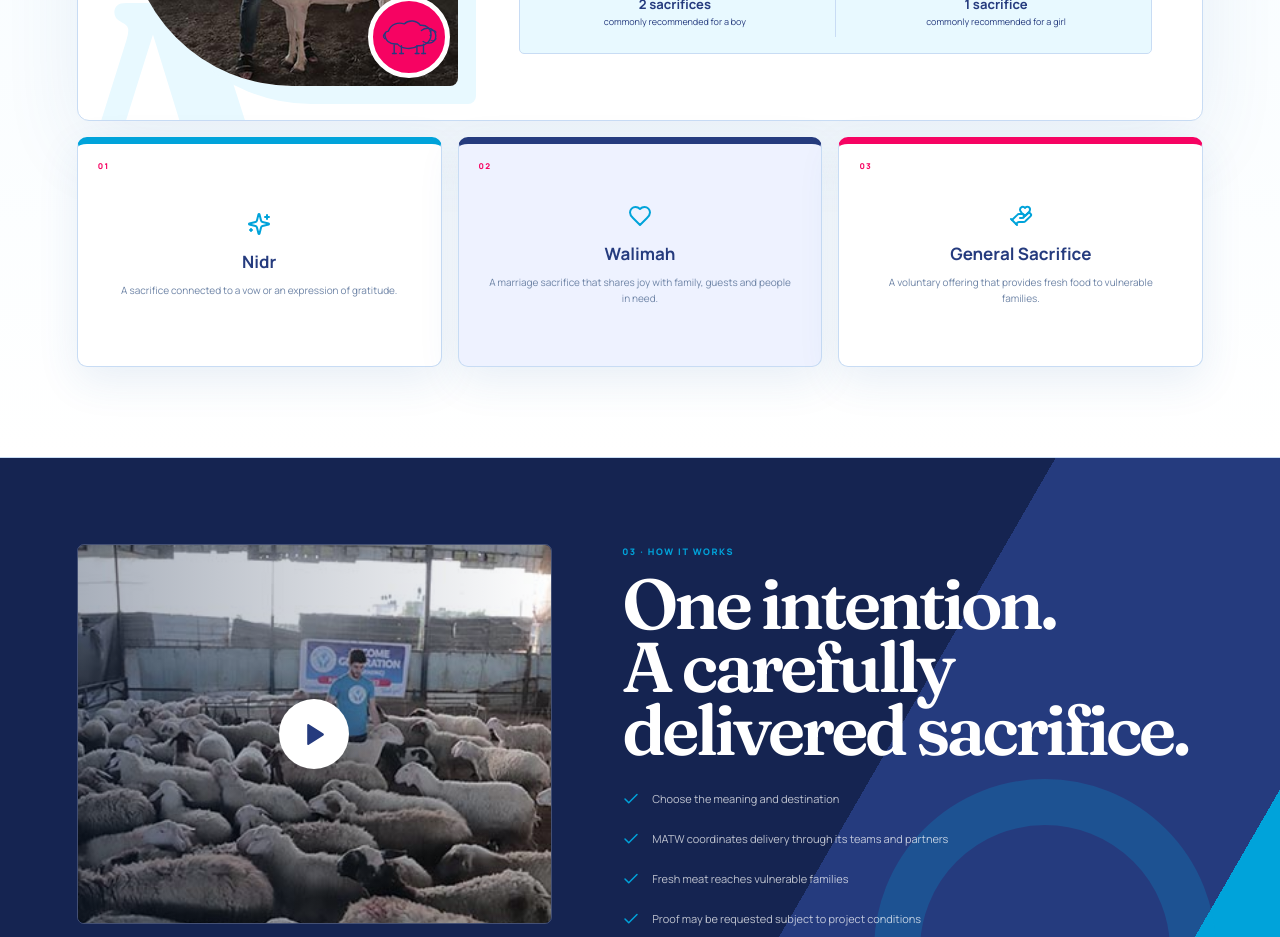
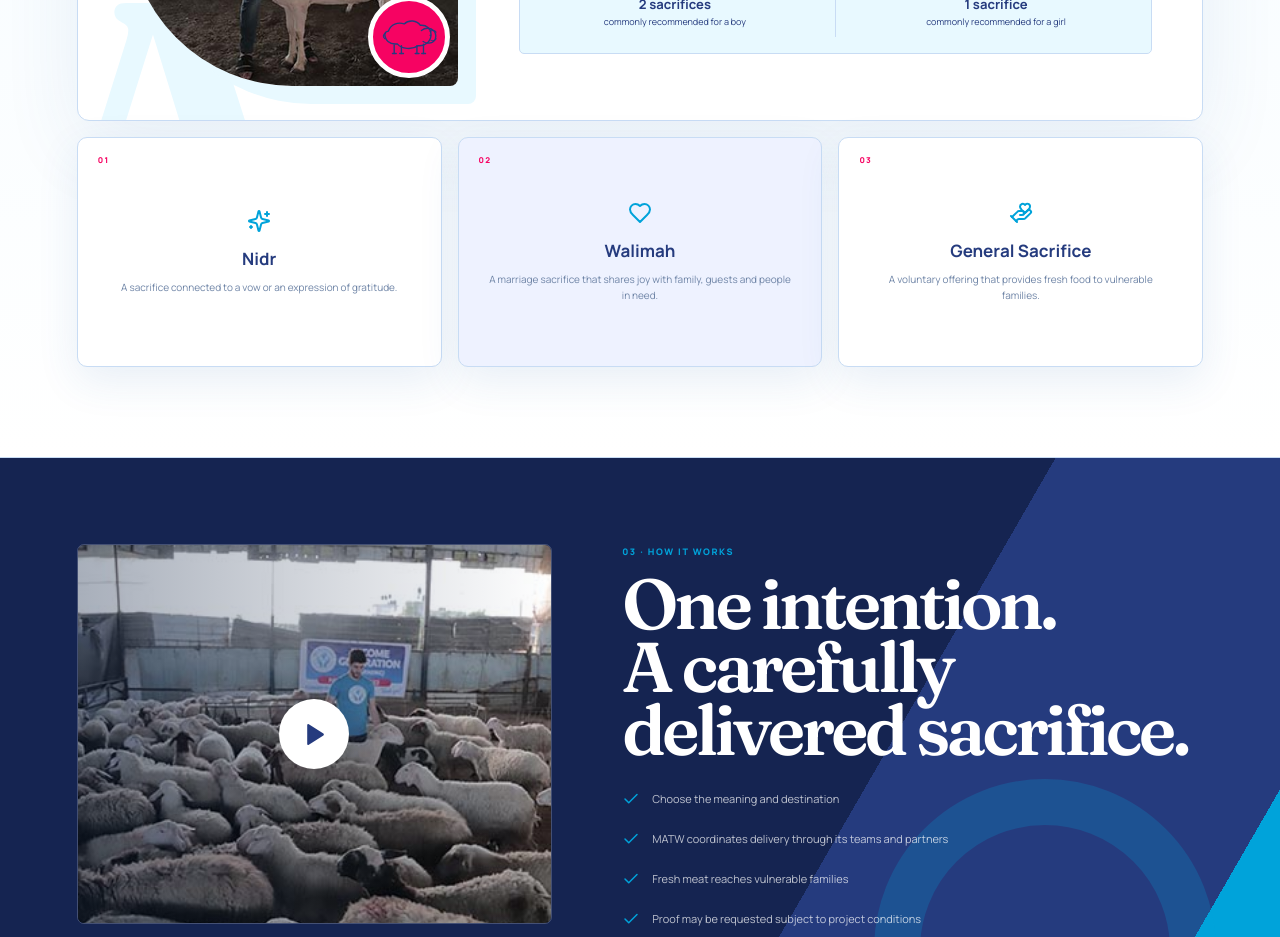
Before and after one commit to 292akhil2929-cmyk/matw-projectme-replica, a React (Vite) app in the folder sacrifice-story/: page / in a window 1280 px wide. Shown: the part 2360-3297 px from the top of the page. Built offline with nearby package versions, Linux system fonts and the light colour scheme; a web font is replaced by a local one.

Commit message:
Remove meaning card accent strips

```diff
--- a/sacrifice-story/src/styles.css
+++ b/sacrifice-story/src/styles.css
@@ -181,9 +181,9 @@ h1, h2, h3, p { margin-top: 0; }
 .recommendation i { height: 50px; background: var(--line); }
 .meaning-cards { margin-top: 16px; display: grid; grid-template-columns: repeat(3,1fr); gap: 16px; }
 .meaning-cards article { position: relative; min-height: 230px; padding: 30px; display: flex; flex-direction: column; align-items: center; justify-content: center; text-align: center; background: white; border: 1px solid var(--line); border-radius: 10px; box-shadow: 0 14px 42px rgba(40,95,168,.1); }
-.meaning-cards article:nth-child(1) { background: white; border-top: 7px solid var(--sky); }
-.meaning-cards article:nth-child(2) { background: var(--blue-pale); border-top: 7px solid var(--blue); }
-.meaning-cards article:nth-child(3) { background: white; border-top: 7px solid var(--pink); }
+.meaning-cards article:nth-child(1) { background: white; }
+.meaning-cards article:nth-child(2) { background: var(--blue-pale); }
+.meaning-cards article:nth-child(3) { background: white; }
 .meaning-cards .card-number { position: absolute; left: 20px; top: 16px; color: var(--pink); font-size: 8px; font-weight: 800; letter-spacing: .16em; }
 .meaning-cards svg { color: var(--sky); }
 .meaning-cards h3 { margin: 14px 0 9px; color: var(--blue); font-size: 17px; }
```
